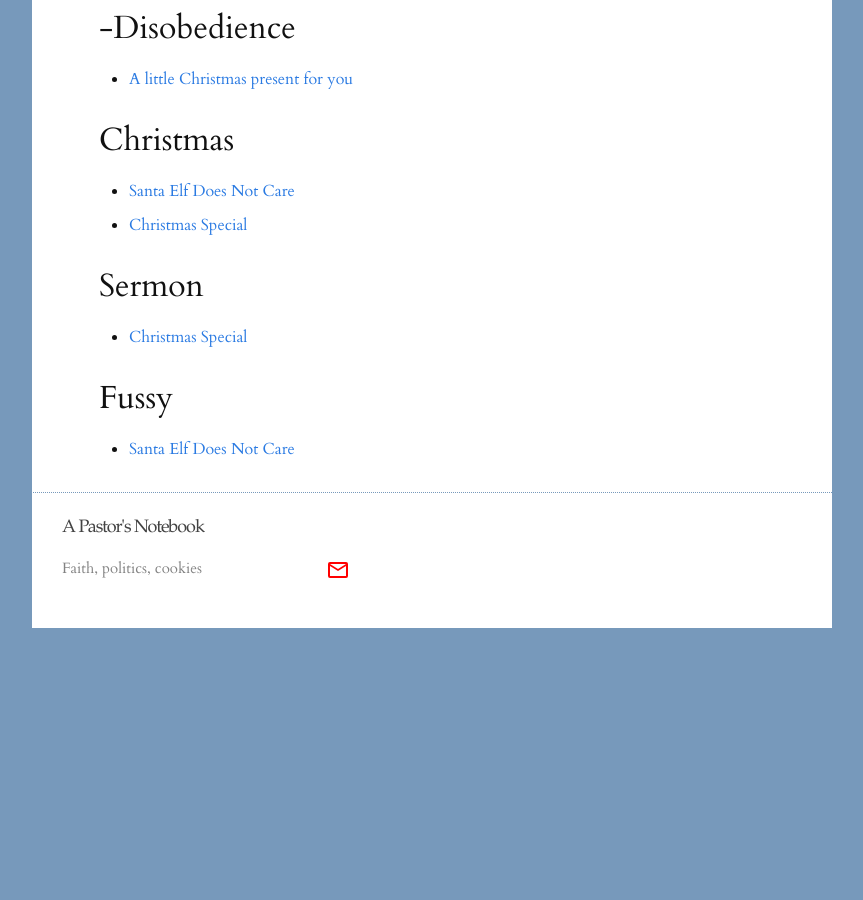
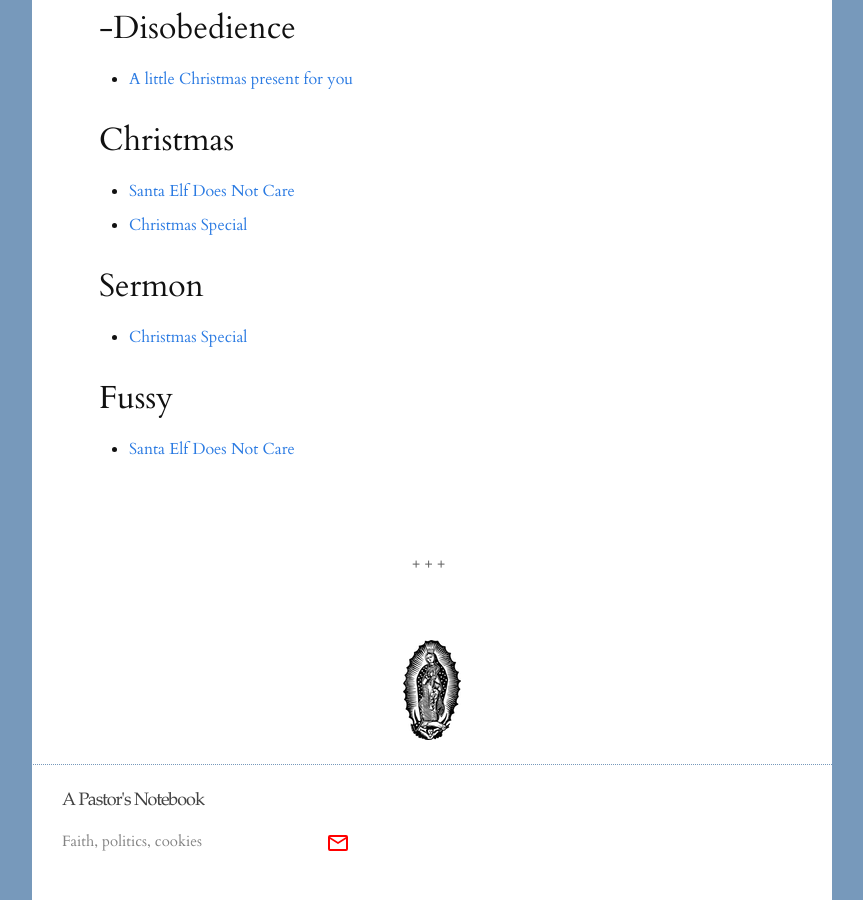
Before and after one commit to pastordan/pastordan.github.io, a Jekyll site: the page built from tags.html, in a window 1280 px wide and 900 px high, scrolled down 5523 px. Shown: the whole window, without its empty margins (208-1071 px from the left). Built offline with Jekyll 4.4.1, drawn with Linux system fonts in a browser that asks for light colours; before the commit the page ends 6151 px from its top, so only the background shows below that.

Commit message:
tags 9 and final, social share 1

```diff
--- a/_includes/footer.html
+++ b/_includes/footer.html
@@ -13,6 +13,14 @@
         <ul class="contact-list">
           <li><a href="{{ site.baseurl }}/contact" title="contact"><svg style="width:24px;height:24px" viewBox="0 0 24 22">
     <path fill="#ff0000" d="M20,4H4A2,2 0 0,0 2,6V18A2,2 0 0,0 4,20H20A2,2 0 0,0 22,18V6A2,2 0 0,0 20,4M20,18H4V8L12,13L20,8V18M20,6L12,11L4,6V6H20V6Z" /></a></li>
+    {% for social in site.social %}
+              {% if social.share_url != null %}
+                <li><a class="icon-{{ social.icon }}" href="{{ social.share_url }}{{ social.share_title }}{{page.title | cgi_escape}}{{ social.share_link }}{{site.url}}{{page.id}}"
+                  onclick="window.open(this.href, '{{ social.icon }}-share', 'width=550,height=255');return false;">
+                <i class="fa fa-{{ social.icon }}"></i><span class="hidden">{{ social.icon }}</span>
+                </a></li>
+              {% endif %}
+{% endfor %}
         </ul>
       </div>
 
--- a/_layouts/page.html
+++ b/_layouts/page.html
@@ -9,6 +9,8 @@
 
   <div class="post-content">
     {{ content }}
+  	<span class="separator">+&nbsp;+&nbsp;+&nbsp;</span></div>
+	<img src="/img/guadalupe.png" class="Virgen" title="¿No estoy yo aquí que soy tu Madre?">
   </div>
 
 </article>
```
